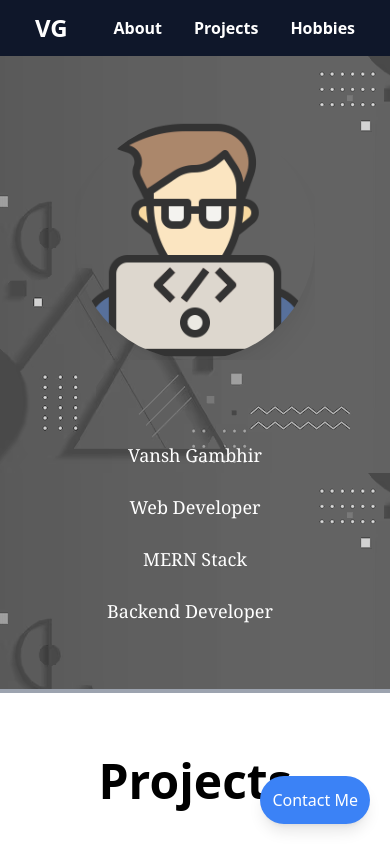
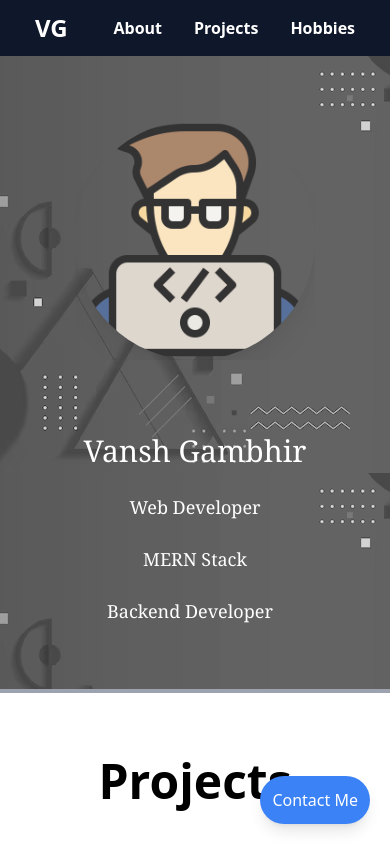
Before and after one commit to P94Vansh/portfolio, a Next.js app: page / in a window 390 px wide. Shown: the top 844 px of the page. Built offline with nearby package versions, Linux system fonts and the light colour scheme.

Commit message:
more changes for deployment

```diff
--- a/app/page.js
+++ b/app/page.js
@@ -35,7 +35,7 @@ export default function Home() {
       <div ref={aboutRef} className="bg-bgImage bg-fixed md:h-[90vh] h-[75vh] opacity-80 flex flex-col-reverse md:flex-row justify-between p-16 items-center gap-4">
         <div className="md:text-5xl text-2xl flex flex-col gap-6 text-white font-serif items-center justify-center">
         <motion.div initial={{x:-100,opacity:0}} whileInView={{x:0,opacity:1}}
-transition={{delay:0.4,x:{type:'spring', stiffness:60},opacity:{duration:2},ease:"easeIn",duration:2}} className="text-center text-lg md:text-8xl whitespace-nowrap">
+transition={{delay:0.4,x:{type:'spring', stiffness:60},opacity:{duration:2},ease:"easeIn",duration:2}} className="text-center text-3xl md:text-8xl whitespace-nowrap">
   Vansh Gambhir
 </motion.div>
 <motion.div initial={{x:-100,opacity:0}} whileInView={{x:0,opacity:1}}
```
